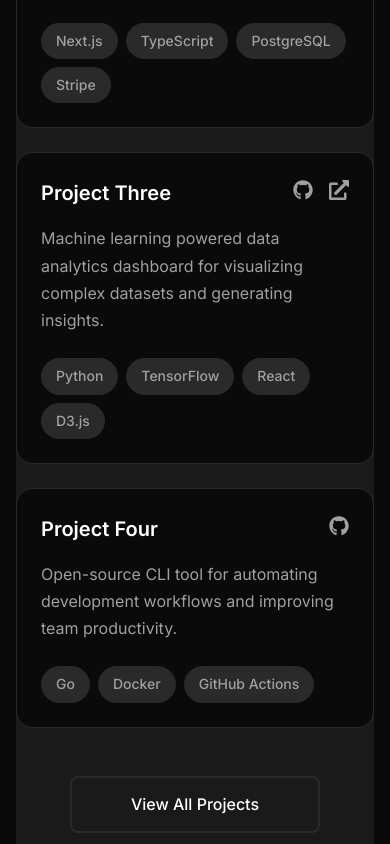
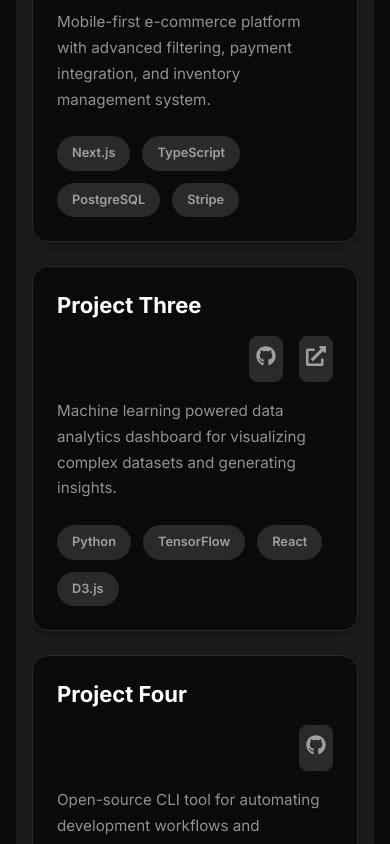
Before and after one commit to jjjacobsen/website, a React (Vite) app: page / in a window 390 px wide. Shown: the part 3540-4384 px from the top of the page. Built offline with nearby package versions, Linux system fonts and the light colour scheme.

Commit message:
improve projects styling

```diff
--- a/src/components/Projects.css
+++ b/src/components/Projects.css
@@ -1,102 +1,245 @@
 .projects {
-  padding: 100px 0;
+  padding: 120px 0;
   background: var(--bg-secondary);
+  position: relative;
 }
 
 .projects-grid {
   display: grid;
-  grid-template-columns: repeat(auto-fit, minmax(350px, 1fr));
-  gap: 2rem;
-  margin-bottom: 3rem;
+  grid-template-columns: repeat(auto-fit, minmax(380px, 1fr));
+  gap: 2.5rem;
+  margin-bottom: 3.5rem;
 }
 
 .project-card {
   background: var(--bg-primary);
   border: 1px solid var(--border-color);
-  border-radius: 16px;
-  padding: 2rem;
-  transition: all 0.3s ease;
+  border-radius: 20px;
+  padding: 2.5rem;
+  transition: all 0.4s cubic-bezier(0.4, 0, 0.2, 1);
   cursor: pointer;
+  position: relative;
+  backdrop-filter: blur(10px);
+  box-shadow:
+    0 4px 6px -1px rgba(0, 0, 0, 0.1),
+    0 2px 4px -1px rgba(0, 0, 0, 0.06);
+}
+
+.project-card::before {
+  content: "";
+  position: absolute;
+  top: 0;
+  left: 0;
+  right: 0;
+  bottom: 0;
+  border-radius: 20px;
+  padding: 1px;
+  background: linear-gradient(
+    135deg,
+    transparent 0%,
+    var(--accent-primary) 50%,
+    transparent 100%
+  );
+  mask:
+    linear-gradient(#fff 0 0) content-box,
+    linear-gradient(#fff 0 0);
+  mask-composite: xor;
+  opacity: 0;
+  transition: opacity 0.4s ease;
 }
 
 .project-card:hover {
   border-color: var(--accent-primary);
-  box-shadow: 0 10px 30px rgba(0, 255, 136, 0.1);
+  box-shadow:
+    0 20px 25px -5px rgba(0, 255, 136, 0.1),
+    0 10px 10px -5px rgba(0, 255, 136, 0.04),
+    0 0 0 1px rgba(0, 255, 136, 0.05);
+  transform: translateY(-8px) scale(1.02);
+}
+
+.project-card:hover::before {
+  opacity: 0.3;
 }
 
 .project-header {
   display: flex;
   justify-content: space-between;
-  align-items: center;
-  margin-bottom: 1rem;
+  align-items: flex-start;
+  margin-bottom: 1.25rem;
+  gap: 1rem;
 }
 
 .project-header h3 {
-  font-size: 1.5rem;
+  font-size: 1.625rem;
   color: var(--text-primary);
-  font-weight: 600;
+  font-weight: 700;
+  line-height: 1.3;
+  margin: 0;
+  flex: 1;
 }
 
 .project-links {
   display: flex;
   gap: 1rem;
+  flex-shrink: 0;
 }
 
 .project-links a {
   color: var(--text-secondary);
-  font-size: 1.25rem;
-  transition: all 0.3s ease;
+  font-size: 1.375rem;
+  transition: all 0.3s cubic-bezier(0.4, 0, 0.2, 1);
+  padding: 0.5rem;
+  border-radius: 8px;
+  background: var(--bg-tertiary);
+  border: 1px solid var(--border-color);
 }
 
 .project-links a:hover {
   color: var(--accent-primary);
-  transform: translateY(-2px);
+  transform: translateY(-3px) scale(1.1);
+  box-shadow: 0 4px 12px rgba(0, 255, 136, 0.2);
+  border-color: var(--accent-primary);
+  background: rgba(0, 255, 136, 0.05);
 }
 
 .project-description {
   color: var(--text-secondary);
   line-height: 1.7;
-  margin-bottom: 1.5rem;
-  font-size: 1rem;
+  margin-bottom: 1.75rem;
+  font-size: 1.025rem;
+  opacity: 0.9;
 }
 
 .project-tech {
   display: flex;
   flex-wrap: wrap;
-  gap: 0.5rem;
+  gap: 0.75rem;
 }
 
 .tech-tag {
   background: var(--bg-tertiary);
   color: var(--text-secondary);
-  padding: 0.375rem 0.875rem;
-  border-radius: 20px;
+  padding: 0.5rem 1rem;
+  border-radius: 24px;
   font-size: 0.875rem;
-  font-weight: 500;
+  font-weight: 600;
   border: 1px solid var(--border-color);
-  transition: all 0.3s ease;
+  transition: all 0.3s cubic-bezier(0.4, 0, 0.2, 1);
+  position: relative;
+  overflow: hidden;
+}
+
+.tech-tag::before {
+  content: "";
+  position: absolute;
+  top: 0;
+  left: -100%;
+  width: 100%;
+  height: 100%;
+  background: linear-gradient(
+    90deg,
+    transparent,
+    rgba(0, 255, 136, 0.1),
+    transparent
+  );
+  transition: left 0.5s ease;
 }
 
 .project-card:hover .tech-tag {
   border-color: var(--accent-primary);
   color: var(--accent-primary);
+  background: rgba(0, 255, 136, 0.05);
+  transform: translateY(-2px);
+}
+
+.project-card:hover .tech-tag::before {
+  left: 100%;
 }
 
 .projects-cta {
   text-align: center;
+  margin-top: 4rem;
+}
+
+.projects-cta .btn {
+  font-size: 1.1rem;
+  padding: 1rem 2.5rem;
+  border-radius: 12px;
+  transition: all 0.3s cubic-bezier(0.4, 0, 0.2, 1);
+}
+
+.projects-cta .btn:hover {
+  transform: translateY(-3px);
+  box-shadow: 0 10px 25px rgba(0, 255, 136, 0.2);
+}
+
+@media (max-width: 1024px) {
+  .projects-grid {
+    grid-template-columns: repeat(auto-fit, minmax(340px, 1fr));
+    gap: 2rem;
+  }
 }
 
 @media (max-width: 768px) {
+  .projects {
+    padding: 80px 0;
+  }
+
   .projects-grid {
     grid-template-columns: 1fr;
     gap: 1.5rem;
+    margin-bottom: 2.5rem;
+  }
+
+  .project-card {
+    padding: 2rem;
+    border-radius: 16px;
+  }
+
+  .project-card::before {
+    border-radius: 16px;
+  }
+
+  .project-header {
+    flex-direction: column;
+    align-items: flex-start;
+    gap: 1rem;
+  }
+
+  .project-header h3 {
+    font-size: 1.375rem;
+  }
+
+  .project-links {
+    align-self: flex-end;
+  }
+
+  .project-links a {
+    font-size: 1.25rem;
+    padding: 0.375rem;
+  }
+
+  .tech-tag {
+    padding: 0.375rem 0.875rem;
+    font-size: 0.8rem;
+  }
+}
+
+@media (max-width: 480px) {
+  .projects-grid {
+    grid-template-columns: 1fr;
   }
 
   .project-card {
     padding: 1.5rem;
   }
 
-  .project-header h3 {
-    font-size: 1.25rem;
+  .project-header {
+    margin-bottom: 1rem;
+  }
+
+  .project-description {
+    font-size: 0.95rem;
+    margin-bottom: 1.5rem;
   }
 }
--- a/src/components/Projects.jsx
+++ b/src/components/Projects.jsx
@@ -42,7 +42,7 @@ const Projects = () => {
   return (
     <section id="projects" className="projects">
       <motion.div
-        className="projects-content"
+        className="projects-content container"
         initial={{ opacity: 0 }}
         whileInView={{ opacity: 1 }}
         transition={{ duration: 0.6 }}
```
